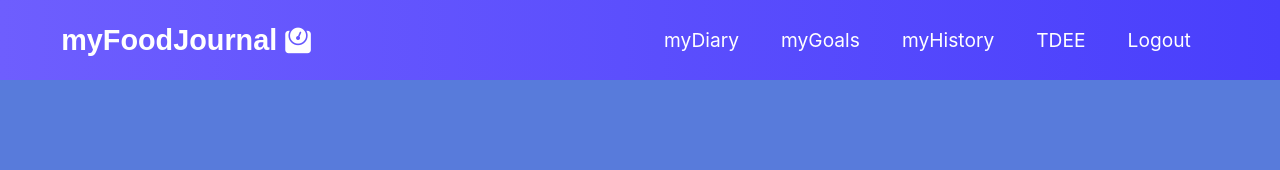
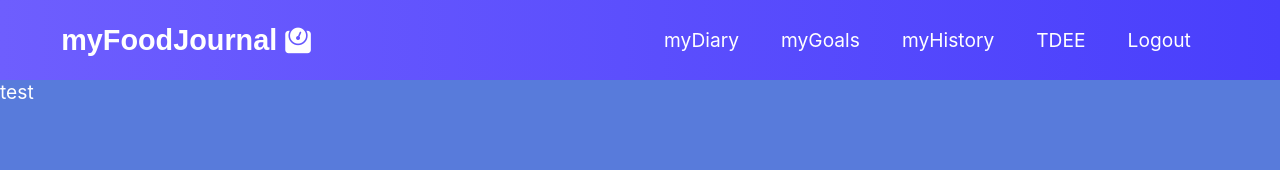
Before and after one commit to emrichmp/myFoodJournal-Frontend, a React (Create React App) app: page / in a window 1280 px wide. Shown: the top 170 px of the page. Built offline with nearby package versions, Linux system fonts and the light colour scheme; a web font is replaced by a local one.

Commit message:
added comp and tested if it qwas showing in dom

```diff
--- a/src/App.js
+++ b/src/App.js
@@ -6,12 +6,14 @@ import {
   HashRouter
 } from "react-router-dom";
 import Tdee from "./components/Tdee"
+import Mydiary from './components/myDiary';
 
 function App() {
   return (
     <div className="App">
       <HashRouter>
         <Navbar />
+        <Mydiary />
         <div className="content">
           <Route exact path="/tdee" component={Tdee}/>
         </div>
--- a/src/components/myDiary.js
+++ b/src/components/myDiary.js
@@ -0,0 +1,11 @@
+import React from 'react';
+
+class Mydiary extends React.Component {
+    render () {
+        return(
+            <div>test</div>
+        )
+    }
+}
+
+export default Mydiary
```
